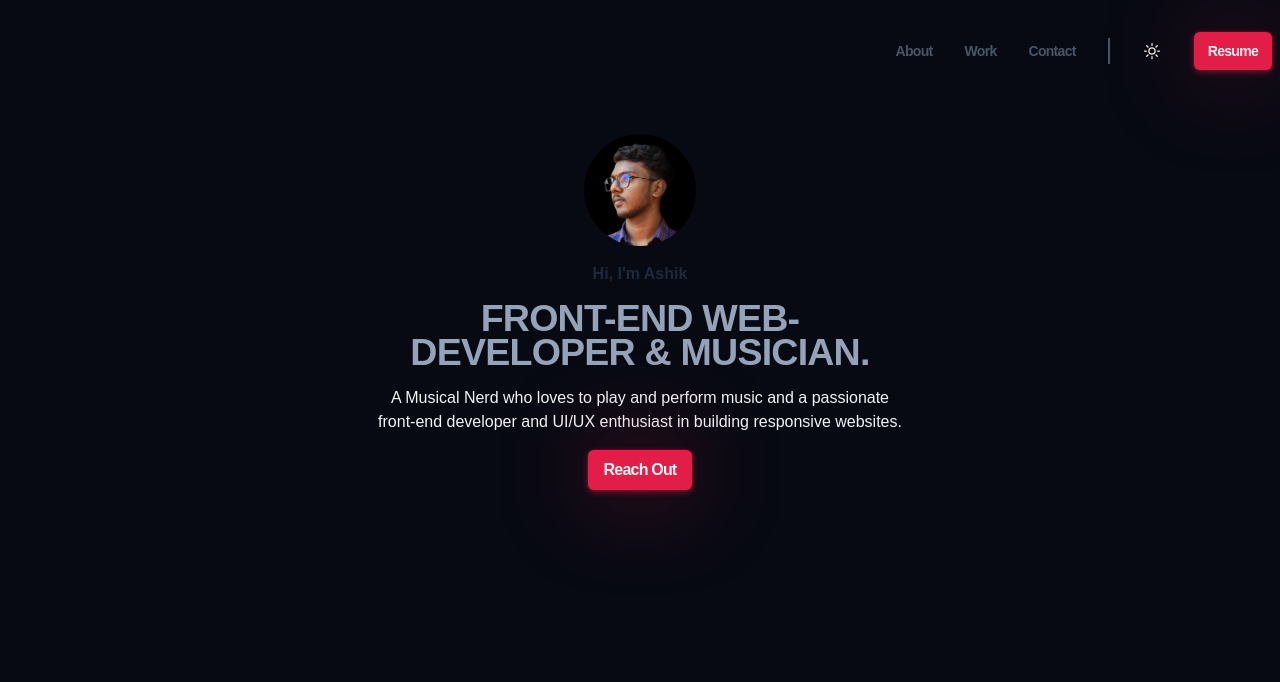
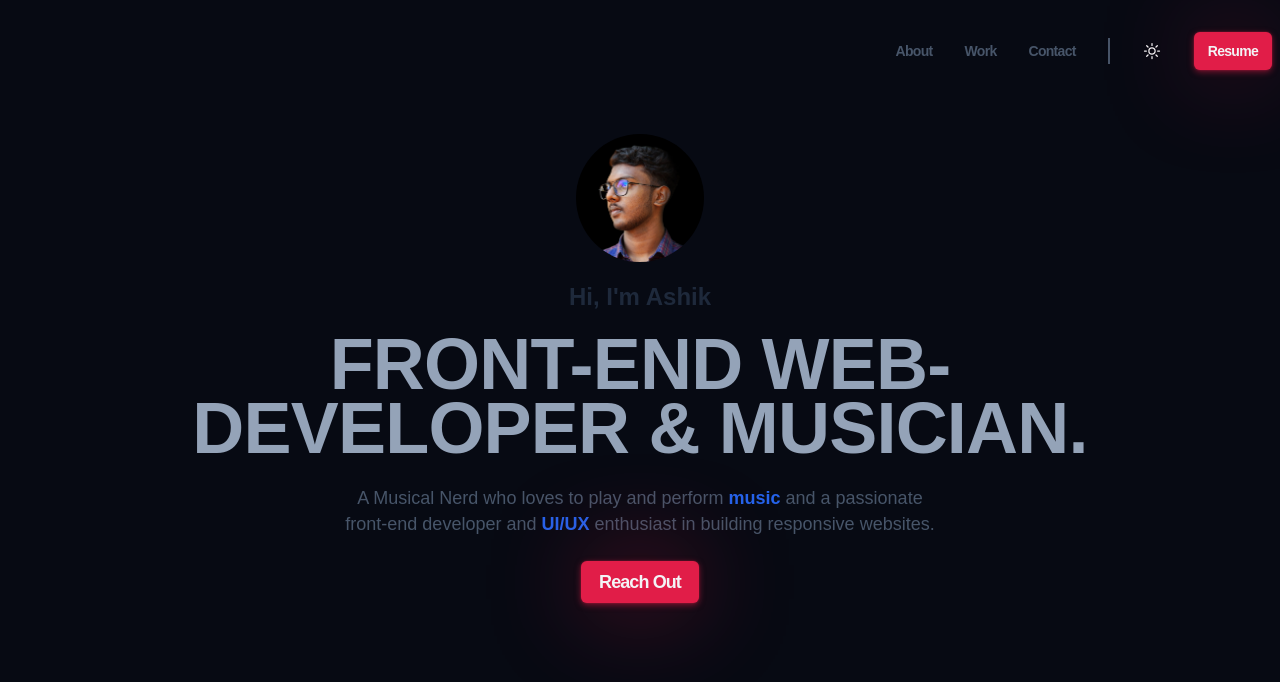
Before and after one commit to ashikpy/NewPortfolio, a website built with Vite: page index.html in a window 1280 px wide. Built offline with nearby package versions, Linux system fonts and the light colour scheme; a web font is replaced by a local one.

Commit message:
idk what i did

```diff
--- a/index.html
+++ b/index.html
@@ -66,9 +66,10 @@
         <h2 class="hero__subtitle">Hi, I'm Ashik</h2>
         <h1 class="hero__title">FRONT-END WEB-DEVELOPER & MUSICIAN.</h1>
         <p class="hero__discription">
-          A Musical Nerd who loves to play and perform music and a passionate
-          front-end developer and UI/UX enthusiast in building responsive
-          websites.
+          A Musical Nerd who loves to play and perform
+          <strong>music</strong> and a passionate front-end developer and
+          <strong>UI/UX</strong>
+          enthusiast in building responsive websites.
         </p>
         <a href="#" class="hero__btn btn">Reach Out</a>
       </section>
--- a/styles/components/hero.css
+++ b/styles/components/hero.css
@@ -18,6 +18,7 @@
 .hero__subtitle {
   color: var(--clr-slate800);
   font-size: var(--size-base);
+  line-height: 0.9;
 }
 
 .hero__title {
@@ -32,4 +33,91 @@
 
 .hero__discription {
   max-width: 60ch;
+  font-size: small;
+  color: var(--clr-slate600);
 }
+
+.hero__btn {
+  text-transform: capitalize;
+  font-size: var(--size-sm);
+}
+
+/* xs */
+@media (min-width: 475px) {
+  .hero {
+    gap: 1.5rem;
+  }
+
+  .hero__img {
+    height: 6.5rem;
+    width: 6.5rem;
+  }
+
+  .hero__subtitle {
+    font-size: var(--size-lg);
+  }
+
+  .hero__title {
+    font-size: var(--size-xl);
+  }
+
+  .hero__discription {
+    font-size: var(--size-base);
+  }
+
+  .hero__btn {
+    font-size: var(--size-base);
+  }
+}
+
+/* lg */
+@media (min-width: 1024px) {
+  .hero__img {
+    width: 8rem;
+    height: 8rem;
+  }
+
+  .hero__subtitle {
+    font-size: var(--size-2xl);
+  }
+
+  .hero__title {
+    font-size: var(--size-7xl);
+  }
+
+  .hero__discription {
+    font-size: var(--size-lg);
+  }
+
+  .hero__btn {
+    font-size: var(--size-lg);
+  }
+}
+
+/* xl */
+/* @media (min-width: 1280px) {
+  .hero {
+    gap: 2rem;
+  }
+
+  .hero__img {
+    width: 10rem;
+    height: 10rem;
+  }
+
+  .hero__subtitle {
+    font-size: var(--size-4xl);
+  }
+
+  .hero__title {
+    font-size: var(--size-9xl);
+  }
+
+  .hero__discription {
+    font-size: var(--size-xl);
+  }
+
+  .hero__btn {
+    font-size: var(--size-xl);
+  }
+} */
```
